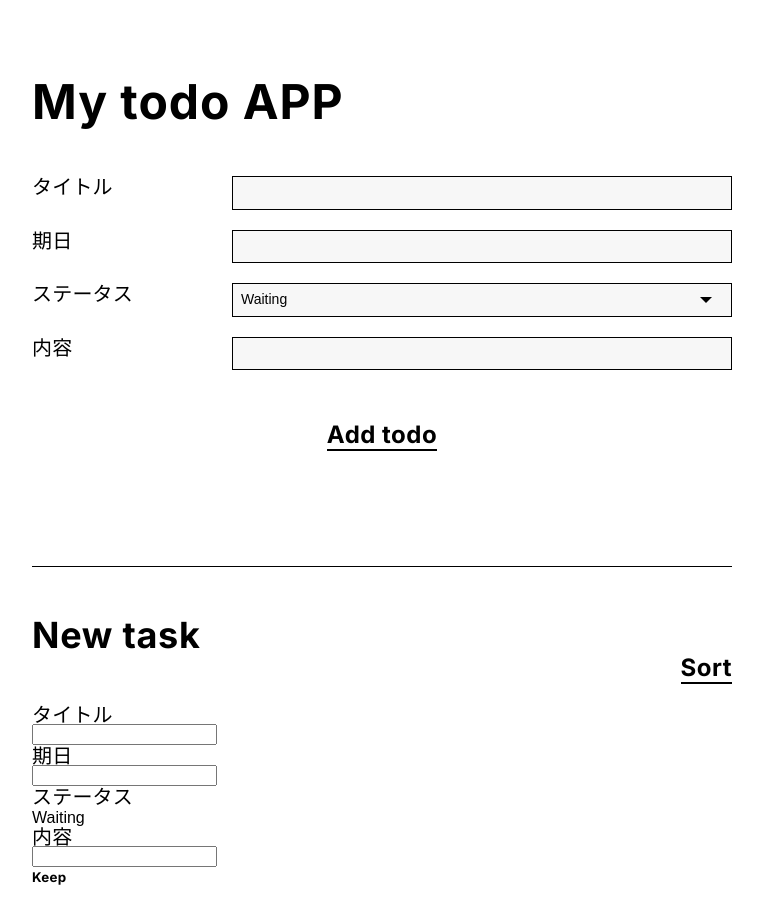
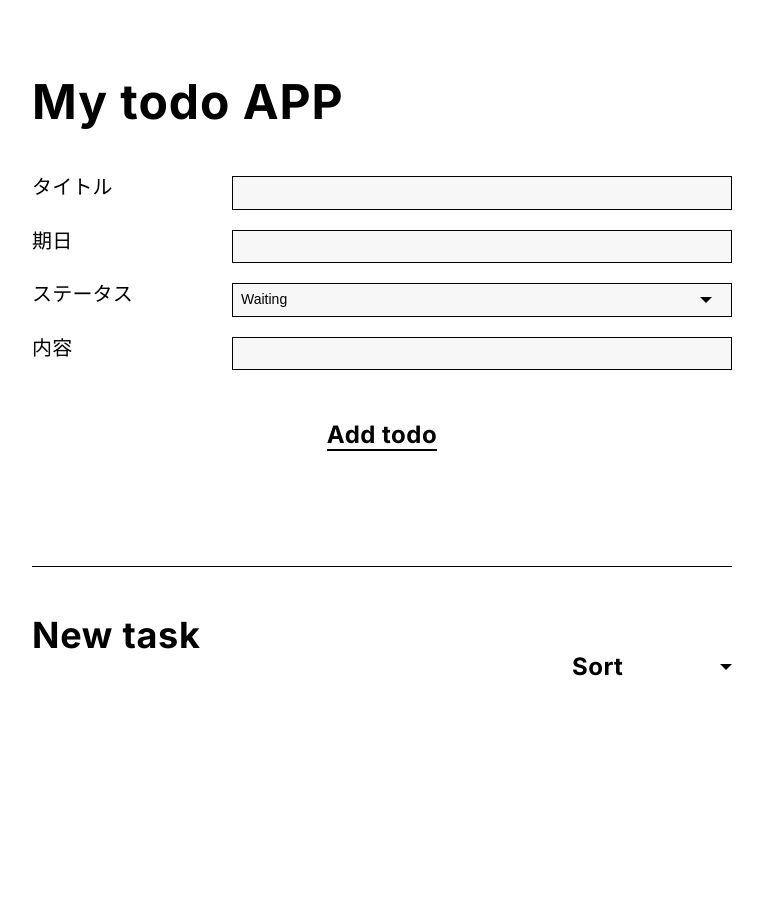
Before and after one commit to RyogoIimura/react_my-todo, a React (Create React App) app: page / in a window 1280 px wide. Shown: the top 924 px of the page, without its empty margins (258-1021 px from the left). After the commit the page ends 828 px from the top, so only its background shows below. Built offline with nearby package versions, Linux system fonts and the light colour scheme.

Commit message:
sort 途中

```diff
--- a/src/App.css
+++ b/src/App.css
@@ -79,13 +79,34 @@ p {
   border-bottom: 1px solid #000;
 }
 
-.add_todo .add_todo_cont {
+.edit_back {
+  width: 100vw;
+  height: 100vh;
+  background-color: #000;
+  opacity: .5;
+  position: fixed;
+  z-index: 100;
+  top: 0;
+  left: 0;
+}
+.edit_todo {
+  width: 700px;
+  padding: 50px 20px 115px;
+  background-color: #fff;
+  position: fixed;
+  z-index: 110;
+  top: 50%;
+  left: 50%;
+  transform: translate(-50%, -50%);
+}
+
+.add_todo_cont,
+.edit_todo_cont {
   display: flex;
   justify-content: space-between;
   position: relative;
-}
 
-.add_todo .add_todo_cont .triangle {
+  .triangle {
     width: 12px;
     height: 6px;
     background-color: #000;
@@ -95,12 +116,15 @@ p {
     right: 20px;
     transform: translateY(-50%);
   }
+}
 
-.add_todo .add_todo_cont:not(:first-child) {
+.add_todo_cont:not(:first-child),
+.edit_todo_cont:not(:first-child) {
   margin-top: 20px;
 }
 
-.add_todo div input, .add_todo .add_todo_cont select {
+.add_todo_cont input, .add_todo_cont select,
+.edit_todo_cont input, .edit_todo_cont select {
   width: 500px;
   box-sizing: border-box;
   padding: 6px 8px;
@@ -110,19 +134,22 @@ p {
   line-height: 1.4em;
 }
 
-.add_todo .add_btn_wrapper {
+.add_btn_wrapper,
+.edit_btn_wrapper {
   width: 100%;
   margin-top: 50px;
   display: flex;
   justify-content: center;
 }
 
-.add_todo .add_btn_wrapper button {
+.add_btn_wrapper button,
+.edit_btn_wrapper button {
   font-size: 24px;
   border-bottom: 2px solid #000;
+
+  &:hover {
+    border-bottom: 2px solid #fff;
   }
-.add_todo .add_btn_wrapper button:hover {
-  border-bottom: 2px solid #fff;
 }
 
 /* new_task */
@@ -135,14 +162,23 @@ p {
   width: 100%;
   display: flex;
   justify-content: right;
+  position: relative;
+
+  .triangle {
+    width: 12px;
+    height: 6px;
+    background-color: #000;
+    clip-path: polygon(0 0, 100% 0, 50% 100%);;
+    position: absolute;
+    top: 50%;
+    right: 0;
+    transform: translateY(-50%);
+  }
 }
 
-.new_task .sort_btn_wrapper button {
+.new_task .sort_btn_wrapper select {
+  width: 160px;
   font-size: 24px;
-  border-bottom: 2px solid #000;
-}
-.new_task .sort_btn_wrapper button:hover {
-  border-bottom: 2px solid #fff;
 }
 
 .new_task  ul {
@@ -184,7 +220,25 @@ p {
 
 .new_task  ul li .task_btn_wrapper button {
   border-bottom: 2px solid #000;
-}
-.new_task  ul li .task_btn_wrapper button:hover {
+
+  &:hover {
     border-bottom: 2px solid #fff;
   }
+}
+
+
+/* animation */
+body {
+
+  &.visible {
+    overflow: hidden;
+  }
+}
+
+.edit_back, .edit_todo {
+  display: none;
+
+  &.visible {
+    display: block;
+  }
+}
--- a/src/App.jsx
+++ b/src/App.jsx
@@ -7,18 +7,28 @@ function App() {
     'Working',
     'Completed'
   ];
+  const sortArray = [
+    'Sort',
+    ...statusArray
+  ];
 
   // useState
   const [todoTitle, setTodoTitle] = useState('');
   const [todoTerm, setTodoTerm] = useState('');
   const [todoStatus, setTodoStatus] = useState('Waiting');
   const [todoCont, setTodoCont] = useState('');
+  const [todoVisible, setTodoVisible] = useState('visible');
+
+  const [todoSort, setTodoSort] = useState('Sort');
 
   const [editIndex, setEditIndex] = useState('');
   const [editTitle, setEditTitle] = useState('');
   const [editTerm, setEditTerm] = useState('');
   const [editStatus, setEditStatus] = useState('');
   const [editCont, setEditCont] = useState('');
+
+  const edit_back = document.getElementById('edit_back');
+  const edit_todo = document.getElementById('edit_todo');
 
   const [newTask, setNewTask] = useState([]);
 
@@ -49,6 +59,19 @@ function App() {
     setEditCont(e.target.value);
   };
 
+  const onChangeSort = (e) => {
+    const task = [...newTask];
+    task.map((task) => {
+      if( task.status == e.target.value){
+      }
+    })
+    setNewTask(task);
+    setTodoTitle('');
+    setTodoTerm('');
+    setTodoStatus('Waiting');
+    setTodoCont('');
+  }
+
   // click
   const onClickAdd = () => {
     const newDate = new Date();
@@ -63,7 +86,8 @@ function App() {
       term: todoTerm,
       status: todoStatus,
       cont: todoCont,
-      date: todoDate
+      date: todoDate,
+      visible: todoVisible
     });
     setNewTask(task);
     setTodoTitle('');
@@ -77,6 +101,9 @@ function App() {
     setNewTask(todo);
   };
   const onClickEdit = (index) => {
+    document.body.classList.add('visible');
+    edit_back.classList.add('visible');
+    edit_todo.classList.add('visible');
     setEditIndex(index);
     setEditTitle(newTask[index].title);
     setEditTerm(newTask[index].term);
@@ -99,6 +126,10 @@ function App() {
       date: editDate
     };
     setNewTask(task);
+
+    document.body.classList.remove('visible');
+    edit_back.classList.remove('visible');
+    edit_todo.classList.remove('visible');
   }
 
   return (
@@ -161,7 +192,21 @@ function App() {
         <div className='new_task'>
           <h2 className='Inter_B'>New task</h2>
           <div className='sort_btn_wrapper'>
-            <button className='sort_btn Inter_B'>Sort</button>
+            <select
+              className='sort Inter_B'
+              id='sort'
+              value={todoSort}
+              onChange={onChangeSort}
+            >
+              {
+                sortArray.map((sort) => {
+                  return (
+                    <option value={sort} key={sort}>{sort}</option>
+                  )
+                })
+              }
+            </select>
+            <div className='triangle'></div>
           </div>
 
           <ul>
@@ -195,7 +240,9 @@ function App() {
 
         </div>
 
-        <div className='edit_todo'>
+        <div className='edit_back' id='edit_back'>
+        </div>
+        <div className='edit_todo' id='edit_todo'>
           <div className='edit_todo_cont'>
             <p>タイトル</p>
             <input
```
Lines whose indentation alone changed are shown as unchanged.
